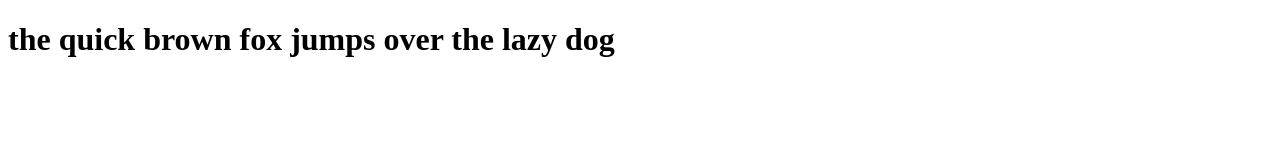
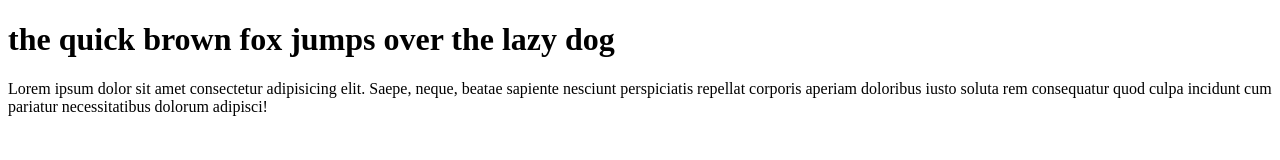
Before and after one commit to sohelrana2250/my-first-Repo, a plain HTML site: page Index.html in a window 1280 px wide. Drawn offline with Linux system fonts and the light colour scheme.

Commit message:
New Blogg added

```diff
--- a/Index.html
+++ b/Index.html
@@ -8,6 +8,6 @@
 </head>
 <body>
     <h1>the quick brown fox jumps over the lazy dog</h1>
-
+    <p>Lorem ipsum dolor sit amet consectetur adipisicing elit. Saepe, neque, beatae sapiente nesciunt perspiciatis repellat corporis aperiam doloribus iusto soluta rem consequatur quod culpa incidunt cum pariatur necessitatibus dolorum adipisci!</p>
 </body>
 </html>
```
